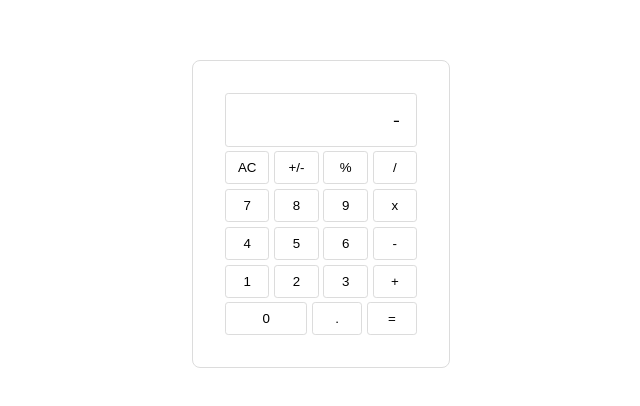
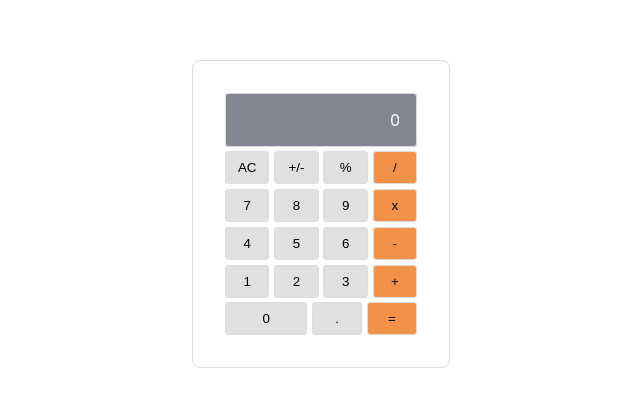
Before and after one commit to shahzaman900/Math-project, a React (Create React App) app: page / in a window 1280 px wide. Shown: the part 186-592 px from the top of the page, without its empty margins (319-959 px from the left). Built offline with nearby package versions, Linux system fonts and the light colour scheme.

Commit message:
change UI

```diff
--- a/src/App.css
+++ b/src/App.css
@@ -36,7 +36,7 @@ body {
 button {
   padding: 0.5rem;
   border-radius: 0.2rem;
-  background-color: transparent;
+  background-color: #e0e0e0;
   border: 1px solid gainsboro;
   flex: 1;
   cursor: pointer;
@@ -60,10 +60,15 @@ button:hover {
   border-radius: 0.2rem;
   cursor: pointer;
   display: flex;
+  color: white;
   border: 1px solid gainsboro;
-  background-color: transparent;
+  background-color: #858693;
 }
 
 .zero {
   flex: 2;
 }
+
+.yellow {
+  background-color: #f39148;
+}
--- a/src/App.js
+++ b/src/App.js
@@ -1,3 +1,5 @@
+/* eslint-disable import/extensions */
+/* eslint-disable no-unused-vars */
 import './App.css';
 import Calculator from './components/calculator';
 
--- a/src/components/calculator.js
+++ b/src/components/calculator.js
@@ -1,35 +1,35 @@
 function Calculator() {
   return (
     <div className='calculator'>
-      <div className='display'>-</div>
+      <div className='display'>0</div>
       <div className='row'>
         <button>AC</button>
         <button>+/-</button>
         <button>%</button>
-        <button>/</button>
+        <button className='yellow'>/</button>
       </div>
       <div className='row'>
         <button>7</button>
         <button>8</button>
         <button>9</button>
-        <button>x</button>
+        <button className='yellow'>x</button>
       </div>
       <div className='row'>
         <button>4</button>
         <button>5</button>
         <button>6</button>
-        <button>-</button>
+        <button className='yellow'>-</button>
       </div>
        <div className='row'>
         <button>1</button>
         <button>2</button>
         <button>3</button>
-        <button>+</button>
+        <button className='yellow'>+</button>
       </div>
       <div className='row'>
         <button className='zero'>0</button>
         <button>.</button>
-        <button>=</button>
+        <button className='yellow'>=</button>
       </div>
     </div>
   );
```
